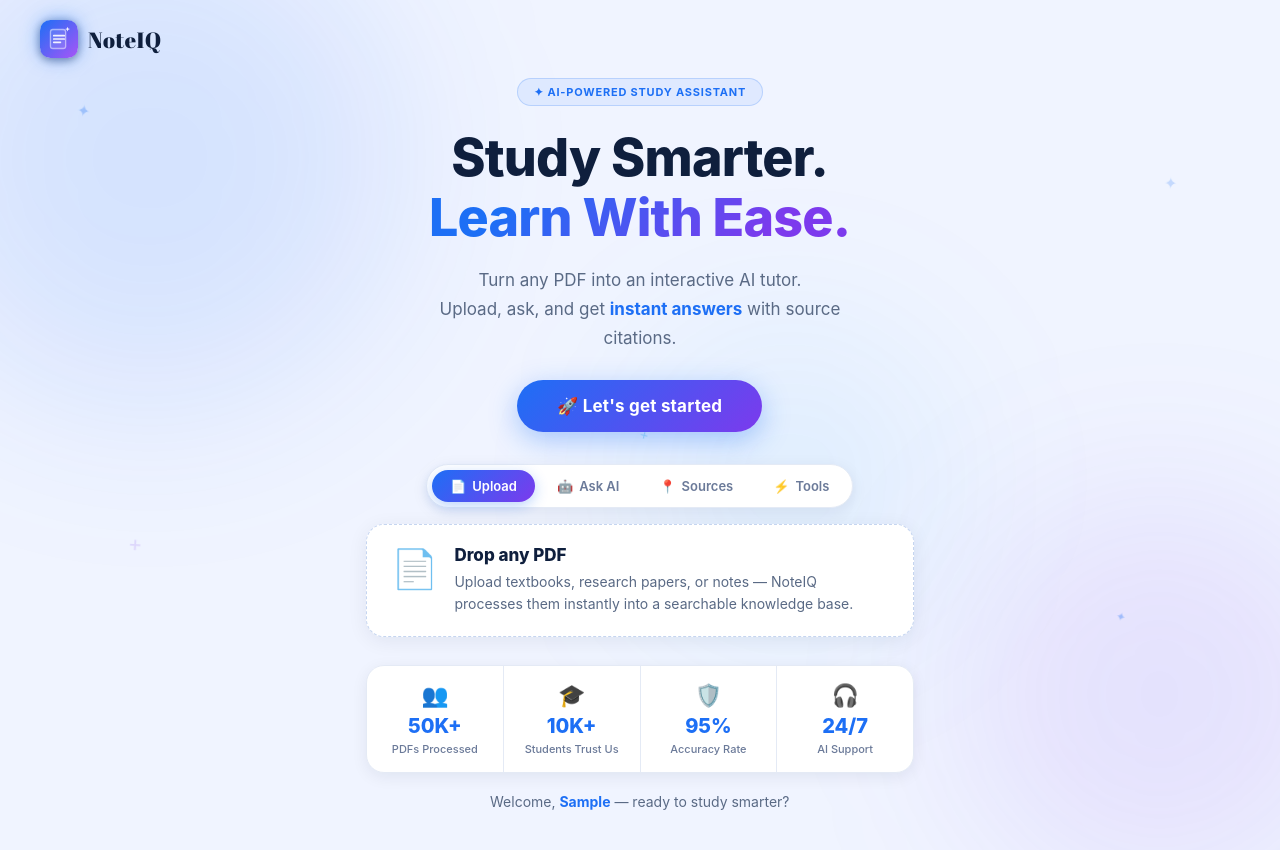
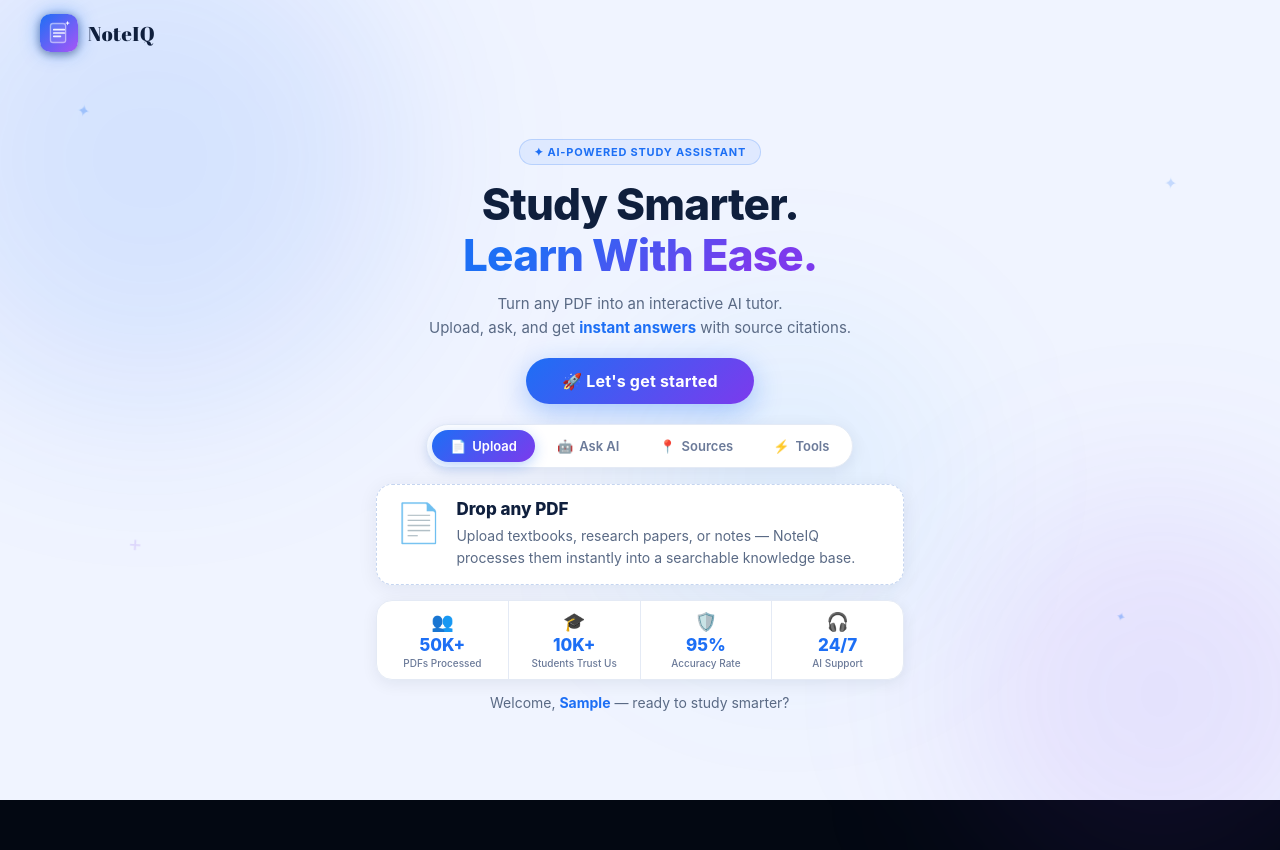
Before and after one commit to Lalit2002-ux/studymind-frontend, a React (Vite) app: page /welcome in a window 1280 px wide. After the commit the page ends 800 px from the top, so only its background shows below. Built offline with nearby package versions, Linux system fonts and the light colour scheme; no server answers; sample sign-in values are in the browser's storage.

Commit message:
Match auth pages color theme to onboarding light design
- Update auth input fields: white bg, light border, dark text for light theme
- Fix auth divider and footer colors from dark to light palette
- Input focus uses blue accent on white background

```diff
--- a/src/App.css
+++ b/src/App.css
@@ -21,7 +21,7 @@
   display: flex;
   align-items: center;
   justify-content: center;
-  background: #04080f;
+  background: #f0f4ff;
   padding: 24px;
   position: relative;
   overflow: hidden;
@@ -38,10 +38,10 @@
   opacity: 0.45;
   animation: orbFloat 8s ease-in-out infinite;
 }
-.orb-1 { width:520px; height:520px; background:radial-gradient(circle,#1d6ff5,transparent 70%); top:-120px; left:-100px; animation-duration:9s; }
-.orb-2 { width:400px; height:400px; background:radial-gradient(circle,#a855f7,transparent 70%); bottom:-80px; right:-80px; animation-duration:11s; animation-delay:-3s; }
-.orb-3 { width:300px; height:300px; background:radial-gradient(circle,#06b6d4,transparent 70%); top:40%; left:60%; animation-duration:7s; animation-delay:-5s; opacity:0.3; }
-.orb-4 { width:250px; height:250px; background:radial-gradient(circle,#ec4899,transparent 70%); bottom:20%; left:10%; animation-duration:10s; animation-delay:-2s; opacity:0.25; }
+.orb-1 { width:520px; height:520px; background:radial-gradient(circle,rgba(29,111,245,0.25),transparent 70%); top:-120px; left:-100px; animation-duration:9s; }
+.orb-2 { width:400px; height:400px; background:radial-gradient(circle,rgba(124,58,237,0.2),transparent 70%); bottom:-80px; right:-80px; animation-duration:11s; animation-delay:-3s; }
+.orb-3 { width:300px; height:300px; background:radial-gradient(circle,rgba(14,165,233,0.15),transparent 70%); top:40%; left:60%; animation-duration:7s; animation-delay:-5s; opacity:0.5; }
+.orb-4 { width:250px; height:250px; background:radial-gradient(circle,rgba(168,85,247,0.15),transparent 70%); bottom:20%; left:10%; animation-duration:10s; animation-delay:-2s; opacity:0.4; }
 
 @keyframes orbFloat {
   0%,100% { transform: translateY(0px) scale(1); }
@@ -65,13 +65,13 @@
   z-index: 1;
   width: 100%;
   max-width: 440px;
-  background: rgba(255,255,255,0.04);
+  background: rgba(255,255,255,0.75);
   backdrop-filter: blur(24px);
   -webkit-backdrop-filter: blur(24px);
-  border: 1px solid rgba(255,255,255,0.1);
+  border: 1px solid rgba(255,255,255,0.9);
   border-radius: 24px;
   padding: 44px 40px;
-  box-shadow: 0 32px 80px rgba(0,0,0,0.5), inset 0 1px 0 rgba(255,255,255,0.08);
+  box-shadow: 0 20px 60px rgba(29,111,245,0.12), 0 4px 24px rgba(0,0,0,0.06);
   animation: cardIn .5s cubic-bezier(.2,.8,.4,1) both;
 }
 @keyframes cardIn {
@@ -82,19 +82,19 @@
 .auth-logo-wrap { display:flex; justify-content:center; margin-bottom:28px; }
 .auth-logo-wrap .noteiq-logo-name { font-size:26px; }
 
-.auth-title { font-size:26px; font-weight:700; color:#fff; text-align:center; margin-bottom:6px; letter-spacing:-.3px; }
-.auth-subtitle { text-align:center; color:rgba(255,255,255,0.45); font-size:14px; margin-bottom:32px; }
+.auth-title { font-size:26px; font-weight:700; color:#0f1f3d; text-align:center; margin-bottom:6px; letter-spacing:-.3px; }
+.auth-subtitle { text-align:center; color:#5a6a85; font-size:14px; margin-bottom:32px; }
 
 .auth-form { display:flex; flex-direction:column; gap:18px; }
 
 .auth-field { display:flex; flex-direction:column; gap:7px; }
-.auth-field label { font-size:13px; font-weight:500; color:rgba(255,255,255,0.6); padding-left:2px; }
+.auth-field label { font-size:13px; font-weight:600; color:#5a6a85; padding-left:2px; }
 
 .auth-input-wrap { position:relative; display:flex; align-items:center; }
 .auth-input-icon {
   position: absolute;
   left: 14px;
-  color: rgba(255,255,255,0.3);
+  color: #9aaac0;
   display: flex;
   align-items: center;
   pointer-events: none;
@@ -102,22 +102,20 @@
 }
 .auth-input {
   width: 100%;
-  background: rgba(255,255,255,0.06);
-  border: 1px solid rgba(255,255,255,0.1);
+  background: #fff;
+  border: 1.5px solid #dce6f5;
   border-radius: 12px;
   padding: 13px 16px 13px 42px;
-  color: #fff;
+  color: #0f1f3d;
   font-size: 14px;
-  transition: border-color .2s, background .2s, box-shadow .2s;
+  transition: border-color .2s, box-shadow .2s;
 }
-.auth-input::placeholder { color:rgba(255,255,255,0.25); }
+.auth-input::placeholder { color:#9aaac0; }
 .auth-input:focus {
-  border-color: rgba(29,111,245,0.7);
-  background: rgba(29,111,245,0.07);
-  box-shadow: 0 0 0 3px rgba(29,111,245,0.15);
+  border-color: #1d6ff5;
+  box-shadow: 0 0 0 3px rgba(29,111,245,0.12);
 }
-.auth-input:focus + .auth-input-icon,
-.auth-input-wrap:focus-within .auth-input-icon { color: var(--accent2); }
+.auth-input-wrap:focus-within .auth-input-icon { color: #1d6ff5; }
 
 .auth-btn {
   width: 100%;
@@ -145,12 +143,12 @@
 .auth-btn:hover .auth-btn-arrow { transform:translateX(4px); }
 .auth-btn-loading { display:flex; align-items:center; gap:8px; }
 
-.auth-divider { display:flex; align-items:center; gap:12px; margin:20px 0 0; color:rgba(255,255,255,0.2); font-size:12px; }
-.auth-divider::before, .auth-divider::after { content:""; flex:1; height:1px; background:rgba(255,255,255,0.08); }
+.auth-divider { display:flex; align-items:center; gap:12px; margin:20px 0 0; color:#9aaac0; font-size:12px; }
+.auth-divider::before, .auth-divider::after { content:""; flex:1; height:1px; background:#dce6f5; }
 
-.auth-footer { text-align:center; margin-top:16px; font-size:14px; color:rgba(255,255,255,0.4); }
-.auth-footer a { color:var(--accent2); font-weight:600; }
-.auth-footer a:hover { color:#fff; text-decoration:none; }
+.auth-footer { text-align:center; margin-top:16px; font-size:14px; color:#5a6a85; }
+.auth-footer a { color:#1d6ff5; font-weight:600; }
+.auth-footer a:hover { color:#7c3aed; text-decoration:none; }
 .auth-card h2 { font-size:24px; font-weight:700; margin-bottom:6px; text-align:center; color:var(--text); }
 .auth-card .subtitle { text-align:center; color:var(--text2); font-size:14px; margin-bottom:28px; }
 .form-group { margin-bottom:18px; }
@@ -169,10 +167,12 @@
    ══════════════════════════════════════════════════════════ */
 
 .ob3-page {
-  min-height: 100vh; min-height: 100dvh;
+  height: 100vh; height: 100dvh;
+  max-height: 100vh; max-height: 100dvh;
   background: #f0f4ff;
   position: relative; overflow: hidden;
   font-family: 'Inter', system-ui, sans-serif;
+  display: flex; flex-direction: column;
 }
 
 /* Background blobs */
@@ -202,21 +202,20 @@
 /* ── Navbar ── */
 .ob3-nav {
   display: flex; align-items: center;
-  padding: 20px 40px;
-  position: relative; z-index: 10;
+  padding: 14px 40px;
+  position: relative; z-index: 10; flex-shrink: 0;
   animation: cardIn .4s ease both;
 }
-.ob3-nav .noteiq-logo-name { color: #0f1f3d; font-size: 22px; }
+.ob3-nav .noteiq-logo-name { color: #0f1f3d; font-size: 20px; }
 .ob3-nav .noteiq-logo-sub  { color: #6b7a99; }
 
 /* ── 3-column layout ── */
 .ob3-layout {
   display: grid;
-  grid-template-columns: 1fr 580px 1fr;
+  grid-template-columns: 1fr 560px 1fr;
   align-items: center;
-  min-height: calc(100vh - 80px);
-  min-height: calc(100dvh - 80px);
-  padding: 0 24px 40px;
+  flex: 1; overflow: hidden;
+  padding: 0 24px 16px;
   gap: 0;
   position: relative; z-index: 5;
 }
@@ -233,14 +232,14 @@
   background: rgba(29,111,245,0.08);
   border: 1px solid rgba(29,111,245,0.2);
   color: #1d6ff5; font-size: 11px; font-weight: 700;
-  padding: 6px 16px; border-radius: 20px; letter-spacing: .8px;
-  text-transform: uppercase; margin-bottom: 22px;
+  padding: 5px 14px; border-radius: 20px; letter-spacing: .8px;
+  text-transform: uppercase; margin-bottom: 14px;
   animation: cardIn .4s .05s ease both;
 }
 
 .ob3-title {
-  font-size: 52px; font-weight: 800; line-height: 1.15;
-  color: #0f1f3d; letter-spacing: -.8px; margin-bottom: 18px;
+  font-size: 44px; font-weight: 800; line-height: 1.15;
+  color: #0f1f3d; letter-spacing: -.8px; margin-bottom: 12px;
   animation: cardIn .4s .1s ease both;
 }
 .ob3-title-grad {
@@ -249,8 +248,8 @@
 }
 
 .ob3-subtitle {
-  font-size: 17px; color: #5a6a85; line-height: 1.7;
-  max-width: 460px; margin: 0 0 28px;
+  font-size: 15px; color: #5a6a85; line-height: 1.6;
+  max-width: 440px; margin: 0 0 18px;
   animation: cardIn .4s .15s ease both;
 }
 .ob3-subtitle strong { color: #1d6ff5; font-weight: 700; }
@@ -258,10 +257,10 @@
 /* CTA */
 .ob3-cta {
   display: inline-flex; align-items: center; gap: 10px;
-  padding: 16px 40px; border-radius: 50px;
+  padding: 13px 36px; border-radius: 50px;
   background: linear-gradient(135deg, #1d6ff5, #7c3aed);
-  color: #fff; font-size: 17px; font-weight: 700;
-  border: none; cursor: pointer; margin-bottom: 32px;
+  color: #fff; font-size: 16px; font-weight: 700;
+  border: none; cursor: pointer; margin-bottom: 20px;
   box-shadow: 0 8px 28px rgba(29,111,245,0.35);
   transition: transform .2s, box-shadow .2s;
   animation: cardIn .4s .2s ease both;
@@ -295,14 +294,14 @@
 
 /* Step detail card */
 .ob3-step-card {
-  display: flex; align-items: flex-start; gap: 16px;
-  padding: 20px 24px; width: 100%;
+  display: flex; align-items: flex-start; gap: 14px;
+  padding: 14px 18px; width: 100%;
   background: #fff;
   border: 1.5px dashed #c5d5f0;
-  border-radius: 18px;
+  border-radius: 16px;
   box-shadow: 0 4px 20px rgba(15,31,61,0.07);
   animation: cardIn .3s ease both;
-  margin-bottom: 28px;
+  margin-bottom: 16px;
 }
 .ob3-step-icon { font-size: 38px; flex-shrink: 0; }
 .ob3-step-title { font-size: 17px; font-weight: 800; color: #0f1f3d; margin-bottom: 6px; text-align: left; }
@@ -312,20 +311,20 @@
 .ob3-stats {
   display: flex; gap: 0; width: 100%;
   background: #fff; border: 1px solid #e4eaf5;
-  border-radius: 18px; overflow: hidden;
+  border-radius: 16px; overflow: hidden;
   box-shadow: 0 4px 16px rgba(15,31,61,0.07);
-  margin-bottom: 20px;
+  margin-bottom: 14px;
   animation: cardIn .4s .3s ease both;
 }
 .ob3-stat {
   flex: 1; display: flex; flex-direction: column; align-items: center;
-  padding: 16px 10px; gap: 4px;
+  padding: 10px 8px; gap: 2px;
   border-right: 1px solid #e4eaf5;
 }
 .ob3-stat:last-child { border-right: none; }
-.ob3-stat-icon { font-size: 22px; margin-bottom: 2px; }
-.ob3-stat-value { font-size: 20px; font-weight: 800; color: #1d6ff5; }
-.ob3-stat-label { font-size: 11px; color: #6b7a99; font-weight: 500; text-align: center; }
+.ob3-stat-icon { font-size: 18px; margin-bottom: 1px; }
+.ob3-stat-value { font-size: 17px; font-weight: 800; color: #1d6ff5; }
+.ob3-stat-label { font-size: 10px; color: #6b7a99; font-weight: 500; text-align: center; }
 
 /* Welcome */
 .ob3-welcome {
--- a/src/index.css
+++ b/src/index.css
@@ -11,13 +11,17 @@
   --border:        rgba(255,255,255,0.08);
   --border2:       rgba(255,255,255,0.14);
 
-  /* Brand accents */
+  /* Brand accents — consistent across all pages */
   --accent:        #1d6ff5;
   --accent2:       #60a5fa;
   --purple:        #7c3aed;
   --purple2:       #a78bfa;
   --cyan:          #0ea5e9;
   --pink:          #ec4899;
+  /* Auth/onboarding light theme */
+  --light-bg:      #f0f4ff;
+  --light-text:    #0f1f3d;
+  --light-sub:     #5a6a85;
 
   /* Glow layers */
   --accent-glow:   rgba(29,111,245,0.18);
```
